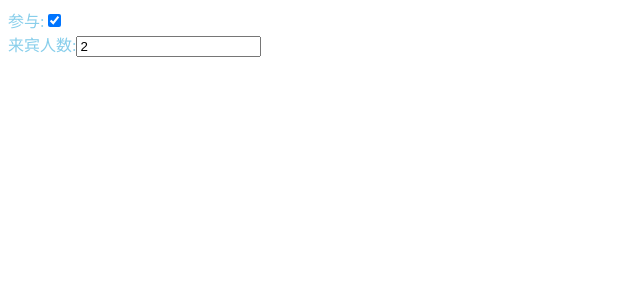
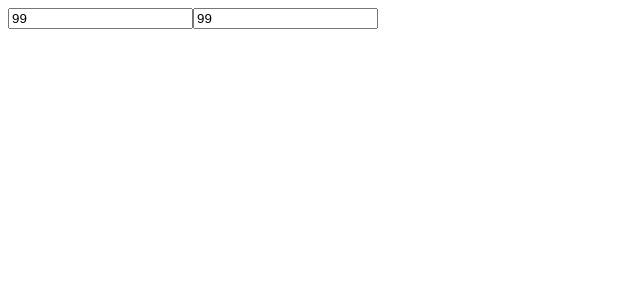
Before and after one commit to 2016035743013/react-note, a React (Create React App) app: page / in a window 1280 px wide. Shown: the top 300 px of the page, without its empty margins (0-640 px from the left). Built offline with nearby package versions, Linux system fonts and the light colour scheme.

Commit message:
状态提升

```diff
--- a/src/App.js
+++ b/src/App.js
@@ -1,93 +1,56 @@
 import React, { Component } from 'react';
 import './App.css'
 
-// class From extends Component {
-//     constructor(props) {
-//         super(props);
-//         this.state = {
-//             name: ''
-//         }
-//         this.handleSubmit = this.handleSubmit.bind(this);
-//         this.handleChange = this.handleChange.bind(this);
-//     }
-//     handleSubmit(event) {
-
-//         console.log('submit !!!!');
-//         event.preventDefault();
-//     }
-//     handleChange(event) {
-//         this.setState({
-//             name: event.target.value
-//         })
-//     }
-//     render() {
-//         return (
-//             <form>
-//                 <label htmlFor="" onSubmit={this.handleSubmit}>
-//                     姓名：
-//                     <input type="text" onChange={this.handleChange} value={this.state.name} placeholder='请输入姓名'/>
-//                 </label>
-//                 <input type="submit" value='提交'/>
-//             </form>
-//         )
-//     }
-// }
-
-class Reservation extends React.Component {
-    constructor(props) {
-        super(props);
-        this.state = {
-            isGoing: true,
-            numberOfGuests: 2
-        };
-
-        this.handleInputChange = this.handleInputChange.bind(this);
+class Test1 extends Component {
+    constructor() {
+        super();
+        this.handleChange = this.handleChange.bind(this);
     }
-
-    handleInputChange(event) {
-        const target = event.target;
-        const value = target.type === 'checkbox' ? target.checked : target.value;
-        const name = target.name;
-
-        this.setState({
-            [name]: value
-        });
+    handleChange(e) {
+        this.props.change(e.target.value);
     }
-
     render() {
         return (
-            <form>
-                <label>
-                    参与:
-            <input
-                        name="isGoing"
-                        type="checkbox"
-                        checked={this.state.isGoing}
-                        onChange={this.handleInputChange} />
-                </label>
-                <br />
-                <label>
-                    来宾人数:
-            <input
-                        name="numberOfGuests"
-                        type="number"
-                        value={this.state.numberOfGuests}
-                        onChange={this.handleInputChange} />
-                </label>
-            </form>
-        );
+            <input type="text" value={this.props.value} onChange={this.handleChange}/>
+        )
+    }
+}
+
+class Test2 extends Component {
+    constructor() {
+        super();
+        this.handleChange = this.handleChange.bind(this);
+    }
+    handleChange(e) {
+        this.props.change(e.target.value);
+    }
+    render() {
+        return (
+            <input type="text" value={this.props.value} onChange={this.handleChange}/>
+        )
     }
 }
 
 export class App extends Component {
     constructor() {
         super();
+        this.handleChange = this.handleChange.bind(this);
+        this.state = {
+            value: 99
+        }
+    }
+    handleChange(value) {
+        this.setState({
+            value
+        })
     }
     render() {
-
+        let test1 = this.state.value;
+        let test2 = this.state.value;
         return (
             <div>
-                <Reservation />
+                <Test1 value={test1} change = {this.handleChange} />
+                <Test2 value={test2} change = {this.handleChange} />
             </div>
         )
     }
```
